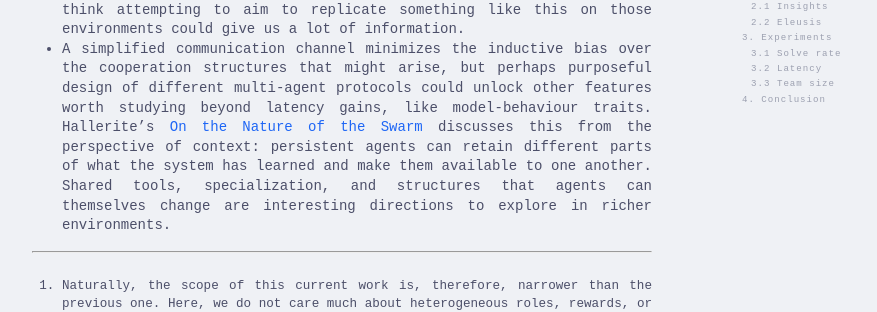
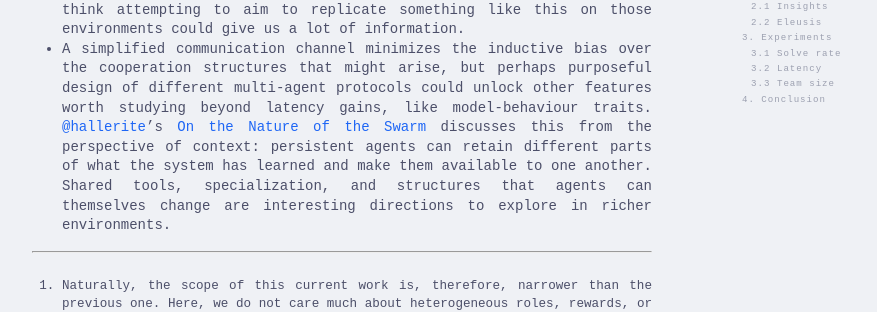
Before and after one commit to nph4rd/nph4rd.github.io, a Jekyll site: the page built from _posts/2026-10-07-eleusinian-swarms.md, in a window 1280 px wide and 900 px high, scrolled down 14969 px. Shown: the part 219-531 px from the top of the window, without its empty margins (298-1175 px from the left). Built offline with Jekyll 4.4.1, drawn with Linux system fonts in a browser that asks for light colours; some of the changed lines change nothing that is shown; some of the changed text lies outside the part shown.

Commit message:
Link colleague mentions to X profiles

```diff
--- a/_posts/2026-10-07-eleusinian-swarms.md
+++ b/_posts/2026-10-07-eleusinian-swarms.md
@@ -92,14 +92,14 @@
   <img src="https://raw.githubusercontent.com/nph4rd/nph4rd.github.io/master/images/eleusinian-swarms/teor_tweet.png" alt="Teortaxes and Florian Brand speculate about multi-agent training and the roles of different models" width="400">
 </div>
 
-And fun experiments, like pomterree's comparison of communicating and independent Minecraft builders:
+And fun experiments, like [pomterree](https://x.com/pomterree)'s comparison of communicating and independent Minecraft builders:
 
 <div style="text-align: center;">
   <img src="https://raw.githubusercontent.com/nph4rd/nph4rd.github.io/master/images/eleusinian-swarms/pomterre.png" alt="Pomterre reports a Minecraft building experiment comparing a communicating team with independent agents" width="400">
 </div>
 
 
-There are also some more thought-provoking writings, such as Florian's [Looking into the Swarm's Eye](https://florianbrand.com/posts/swarms), which argues that wall-clock time is becoming a practical limit for single agents, and that swarms offer another way to spend inference compute by letting several agents explore and share what they find, which is in agreement with what's been referenced here already.
+There are also some more thought-provoking writings, such as [Florian](https://x.com/xeophon)'s [Looking into the Swarm's Eye](https://florianbrand.com/posts/swarms), which argues that wall-clock time is becoming a practical limit for single agents, and that swarms offer another way to spend inference compute by letting several agents explore and share what they find, which is in agreement with what's been referenced here already.
 
 And lastly, something to definitely pay attention to are Noam Brown's interviews [with The Information](https://www.youtube.com/watch?v=fqcy0xQATq0&t=1550s) and  [with Dwarkesh](https://www.dwarkesh.com/p/noam-brown). Noam throughout makes special emphasis on latency gains, which, again, is in-tune with the previous mentions. He says that the benefit depends on the task, that coordination introduces overhead, and he describes a deliberately simple interface in which agents send messages that enter one another's context, rather than pushing inductive biases on how to organize.
 
@@ -294,7 +294,7 @@
 
 - To a certain extent I did not answer the question I started with: it is not clear to me yet where the border lies between environments where this phenomenon is present and where it's not. Meaning: this is now more evident for parallelizable tasks, but I wonder if the benefits of communcation/cooperation can reach other classes of envs in ways that have not been hereafter been measured.
 - Eleusis is a very simple environment and, thus, it isolates a lot of the more complex machinery of other more real-world-relevant tasks but it precisely drops - because of that - a lot of the coordination surface that a coding or math env could have with a proper harness. I think attempting to aim to replicate something like this on those environments could give us a lot of information.
-- A simplified communication channel minimizes the inductive bias over the cooperation structures that might arise, but perhaps purposeful design of different multi-agent protocols could unlock other features worth studying beyond latency gains, like model-behaviour traits. Hallerite's [On the Nature of the Swarm](https://hallerite.com/posts/on-the-nature-of-the-swarm) discusses this from the perspective of context: persistent agents can retain different parts of what the system has learned and make them available to one another. Shared tools, specialization, and structures that agents can themselves change are interesting directions to explore in richer environments.
+- A simplified communication channel minimizes the inductive bias over the cooperation structures that might arise, but perhaps purposeful design of different multi-agent protocols could unlock other features worth studying beyond latency gains, like model-behaviour traits. [@hallerite](https://x.com/hallerite)'s [On the Nature of the Swarm](https://hallerite.com/posts/on-the-nature-of-the-swarm) discusses this from the perspective of context: persistent agents can retain different parts of what the system has learned and make them available to one another. Shared tools, specialization, and structures that agents can themselves change are interesting directions to explore in richer environments.
 
 ---
 
```
